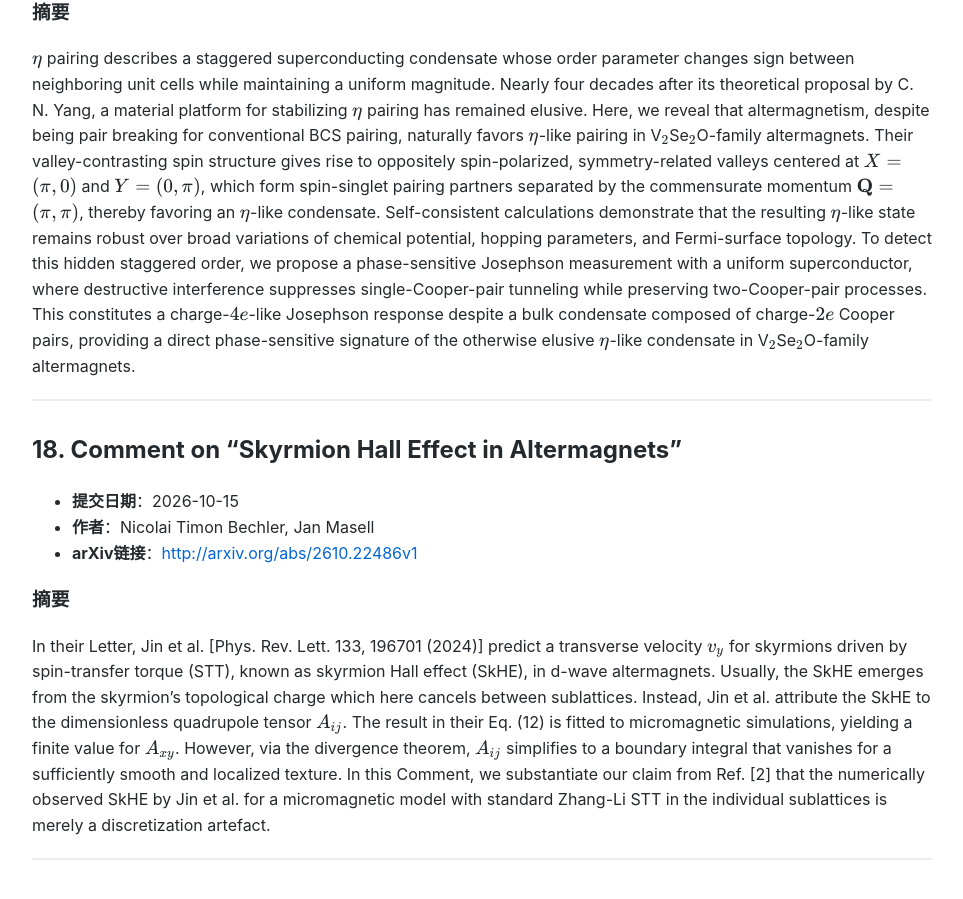
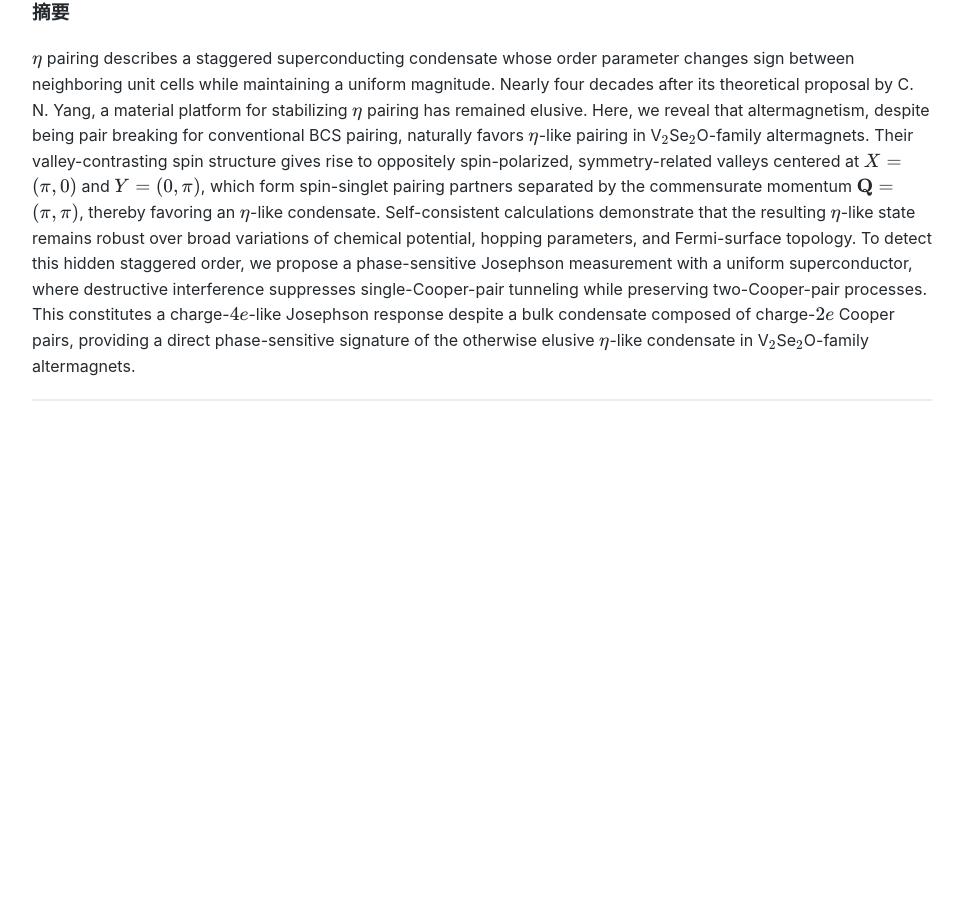
Before and after one commit to yangke25491/daily-arxiv-altermagnetic, a Jekyll site: the page built from index.md, in a window 1280 px wide and 900 px high, scrolled down 9817 px. Shown: the whole window, without its empty margins (158-1121 px from the left). Built offline with Jekyll 4.4.1, drawn with Linux system fonts in a browser that asks for light colours; after the commit the page ends 10258 px from its top, so only the background shows below that; some of the changed text lies outside the part shown.

Commit message:
Automated update: arXiv papers

```diff
--- a/index.md
+++ b/index.md
@@ -5,8 +5,8 @@ title: 交错磁论文
 
 # 凝聚态物理-交错磁(Altermagnetic)相关论文
 
-> 检索时间范围：**2026-10-15 至 2026-11-14**
-> 数据检索到 **18** 篇相关论文，按提交时间降序排列
+> 检索时间范围：**2026-10-16 至 2026-11-15**
+> 数据检索到 **17** 篇相关论文，按提交时间降序排列
 
 ---
 
@@ -196,14 +196,3 @@ Altermagnets have recently gained attention for hosting symmetry-enforced spin-s
 $η$ pairing describes a staggered superconducting condensate whose order parameter changes sign between neighboring unit cells while maintaining a uniform magnitude. Nearly four decades after its theoretical proposal by C. N. Yang, a material platform for stabilizing $η$ pairing has remained elusive. Here, we reveal that altermagnetism, despite being pair breaking for conventional BCS pairing, naturally favors $η$-like pairing in V${}\_2$Se${}\_2$O-family altermagnets. Their valley-contrasting spin structure gives rise to oppositely spin-polarized, symmetry-related valleys centered at $X=(π,0)$ and $Y=(0,π)$, which form spin-singlet pairing partners separated by the commensurate momentum $\mathbf Q=(π,π)$, thereby favoring an $η$-like condensate. Self-consistent calculations demonstrate that the resulting $η$-like state remains robust over broad variations of chemical potential, hopping parameters, and Fermi-surface topology. To detect this hidden staggered order, we propose a phase-sensitive Josephson measurement with a uniform superconductor, where destructive interference suppresses single-Cooper-pair tunneling while preserving two-Cooper-pair processes. This constitutes a charge-$4e$-like Josephson response despite a bulk condensate composed of charge-$2e$ Cooper pairs, providing a direct phase-sensitive signature of the otherwise elusive $η$-like condensate in V${}\_2$Se${}\_2$O-family altermagnets.
 
 ---
-
-## 18. Comment on "Skyrmion Hall Effect in Altermagnets"
-
-- **提交日期**：2026-10-15
-- **作者**：Nicolai Timon Bechler, Jan Masell
-- **arXiv链接**：[http://arxiv.org/abs/2610.22486v1](http://arxiv.org/abs/2610.22486v1)
-
-### 摘要
-In their Letter, Jin et al. [Phys. Rev. Lett. 133, 196701 (2024)] predict a transverse velocity $v\_y$ for skyrmions driven by spin-transfer torque (STT), known as skyrmion Hall effect (SkHE), in d-wave altermagnets. Usually, the SkHE emerges from the skyrmion's topological charge which here cancels between sublattices. Instead, Jin et al. attribute the SkHE to the dimensionless quadrupole tensor $A\_{ij}$. The result in their Eq. (12) is fitted to micromagnetic simulations, yielding a finite value for $A\_{xy}$. However, via the divergence theorem, $A\_{ij}$ simplifies to a boundary integral that vanishes for a sufficiently smooth and localized texture. In this Comment, we substantiate our claim from Ref. [2] that the numerically observed SkHE by Jin et al. for a micromagnetic model with standard Zhang-Li STT in the individual sublattices is merely a discretization artefact.
-
----
```
